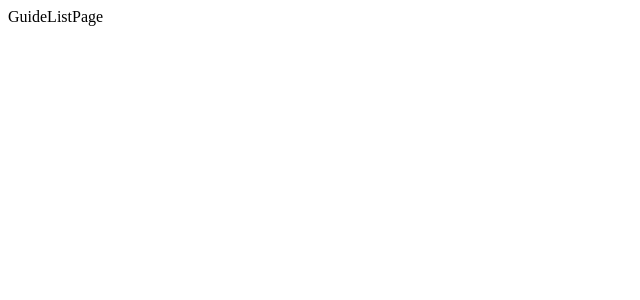
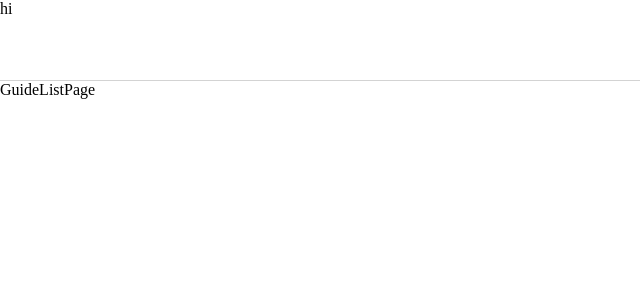
Before and after one commit to ssmass909/codemo, a React (Vite) app in the folder client/: page /guides in a window 1280 px wide. Shown: the top 300 px of the page, without its empty margins (0-640 px from the left). Built offline with nearby package versions, Linux system fonts and the light colour scheme.

Commit message:
configured global layout Header

```diff
--- /dev/null
+++ b/client/src/components/Header/Header.module.css
@@ -0,0 +1,5 @@
+.headerContent {
+  height: 80px;
+  width: 100%;
+  border-bottom: 0.5px solid rgb(211, 211, 211);
+}
--- /dev/null
+++ b/client/src/components/Header/Header.tsx
@@ -0,0 +1,13 @@
+import styles from "./Header.module.css";
+
+interface HeaderProps {}
+
+const Header = ({}: HeaderProps) => {
+  return (
+    <div className={styles.main}>
+      <div className={styles.headerContent}>hi</div>
+    </div>
+  );
+};
+
+export default Header;
--- /dev/null
+++ b/client/src/global/GlobalLayout/GlobalLayout.module.css
@@ -0,0 +1,8 @@
+.main {
+  position: absolute;
+  top: 0;
+  left: 0;
+  margin: 0;
+  padding: 0;
+  width: 100vw;
+}
--- /dev/null
+++ b/client/src/global/GlobalLayout/GlobalLayout.tsx
@@ -0,0 +1,14 @@
+import styles from "./GlobalLayout.module.css";
+import { Outlet } from "react-router";
+import Header from "../../components/Header/Header";
+
+const GlobalLayout = () => {
+  return (
+    <div className={styles.main}>
+      <Header />
+      <Outlet />
+    </div>
+  );
+};
+
+export default GlobalLayout;
```
Also changed, not shown: client/src/App.tsx (+7 -1 lines).
